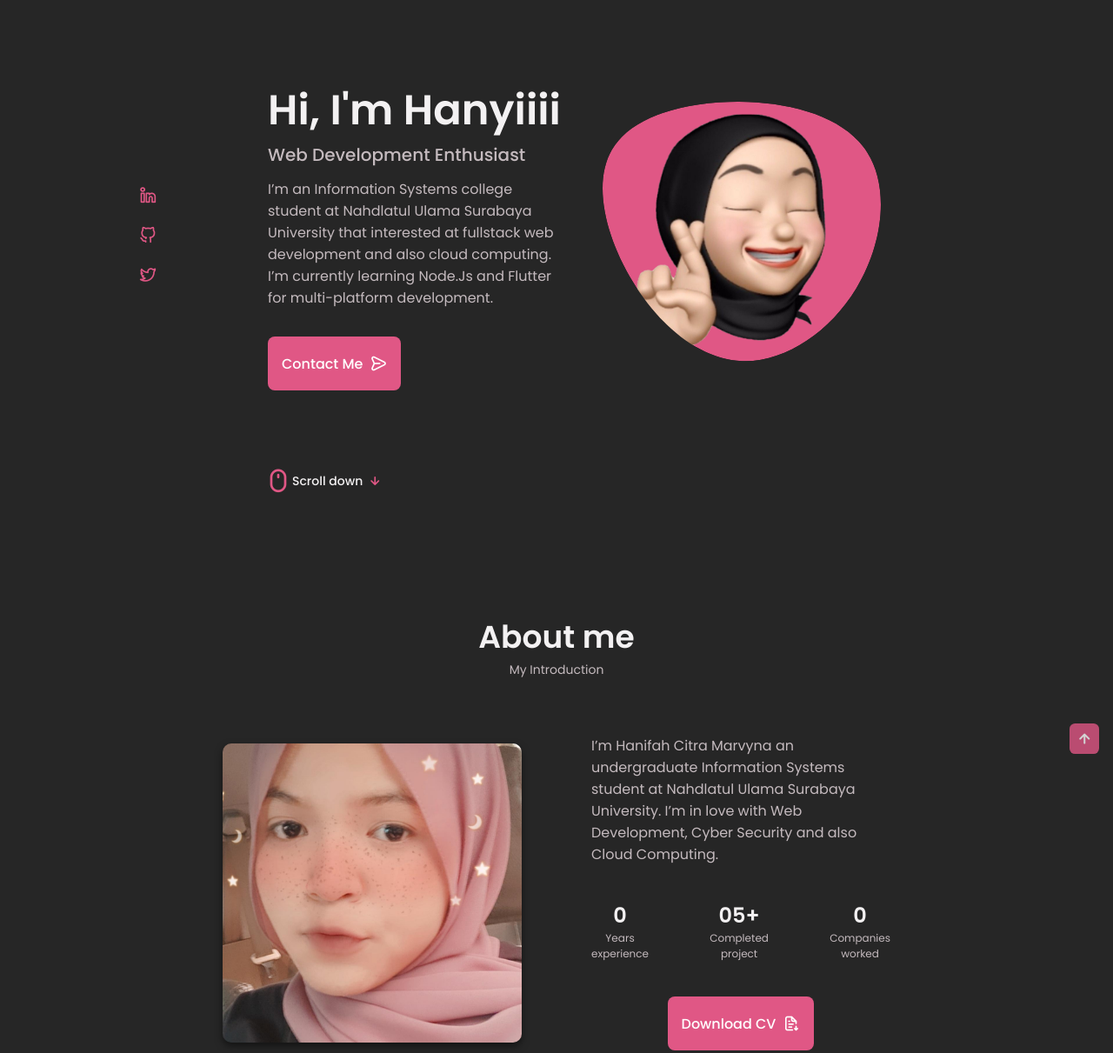
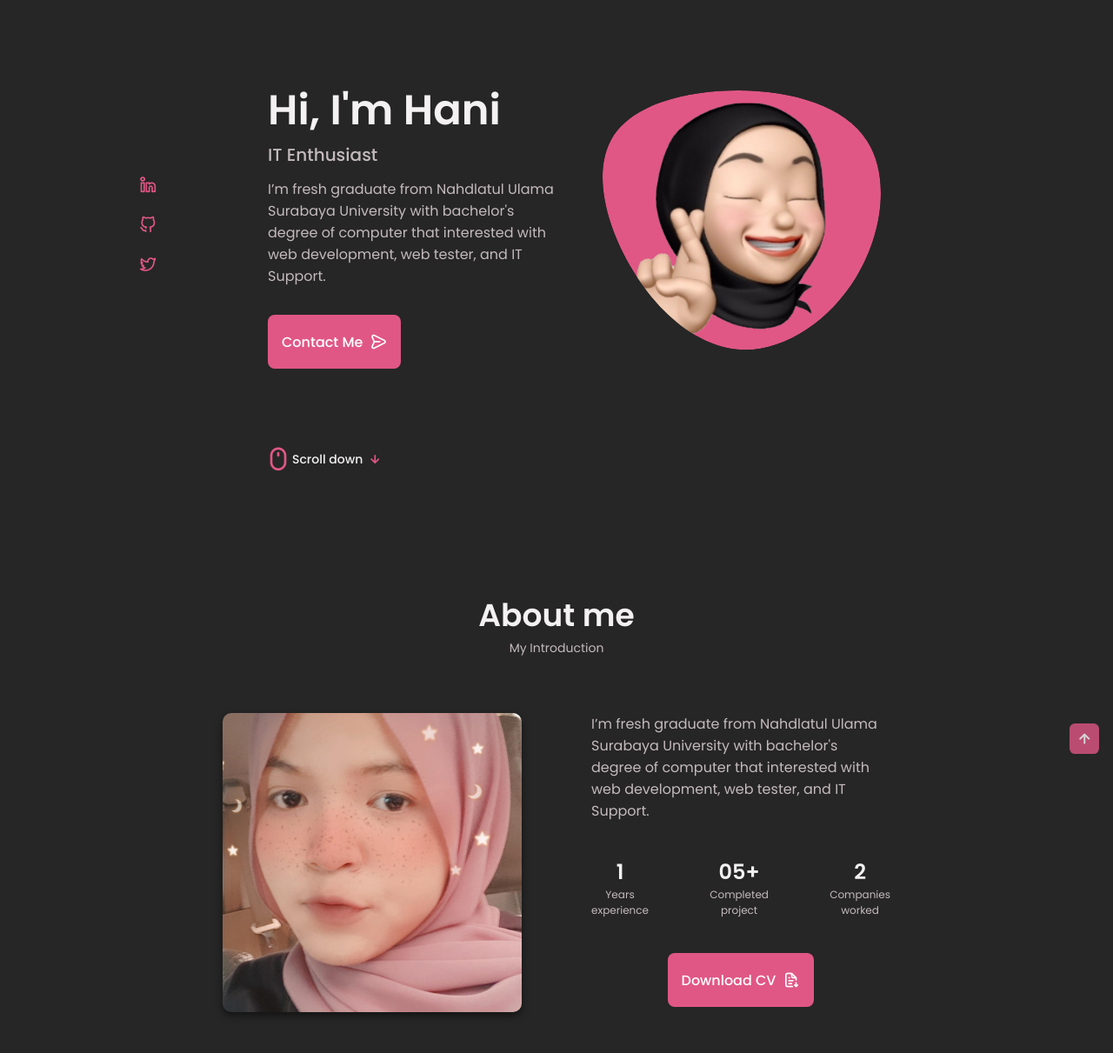
Before and after one commit to haniueo/hani, a plain HTML site: page index.html in a window 1280 px wide. Shown: the part 93-1304 px from the top of the page at 87% size. Drawn offline with nearby package versions, Linux system fonts and the light colour scheme.

Commit message:
Update index.html

```diff
--- a/index.html
+++ b/index.html
@@ -109,10 +109,10 @@
                         </div>
 
                         <div class="home__data">
-                            <h1 class="home__title">Hi, I'm Hanyiiii</h1>
-                            <h3 class="home__subtitle">Web Development Enthusiast</h3>
-                            <p class="home__description">I’m an Information Systems college student at Nahdlatul Ulama Surabaya University that interested at  fullstack web development and also cloud computing.
-                                <br>I’m currently learning Node.Js and Flutter for multi-platform development.</p>
+                            <h1 class="home__title">Hi, I'm Hani</h1>
+                            <h3 class="home__subtitle">IT Enthusiast</h3>
+                            <p class="home__description">I’m fresh graduate from Nahdlatul Ulama Surabaya University with bachelor's degree of computer that interested with web development, web tester, and IT Support.
+                               </p>
                             <a href="#contact" class="button button--flex">
                                 Contact Me<i class="uil uil-message button__icon"></i>
                             </a>
@@ -140,12 +140,12 @@
 
                     <div class="about__data">
                         <p class="about__description">
-                            I’m Hanifah Citra Marvyna an undergraduate Information Systems student at Nahdlatul Ulama Surabaya University. I’m in love with Web Development, Cyber Security and also Cloud Computing.
+                            I’m fresh graduate from Nahdlatul Ulama Surabaya University with bachelor's degree of computer that interested with web development, web tester, and IT Support.
                                  </p>
 
                         <div class="about__info">
                             <div>
-                                <span class="about__info-title">0</span>
+                                <span class="about__info-title">1</span>
                                 <span class="about__info-name">Years <br> experience</span>
                             </div>
 
@@ -155,7 +155,7 @@
                             </div>
 
                             <div>
-                                <span class="about__info-title">0</span>
+                                <span class="about__info-title">2</span>
                                 <span class="about__info-name">Companies <br> worked</span>
                             </div>
                         </div>
```
